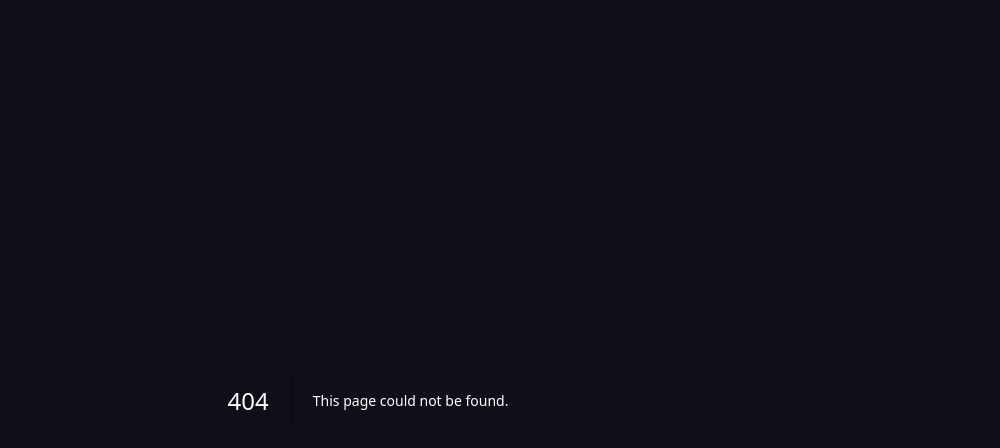
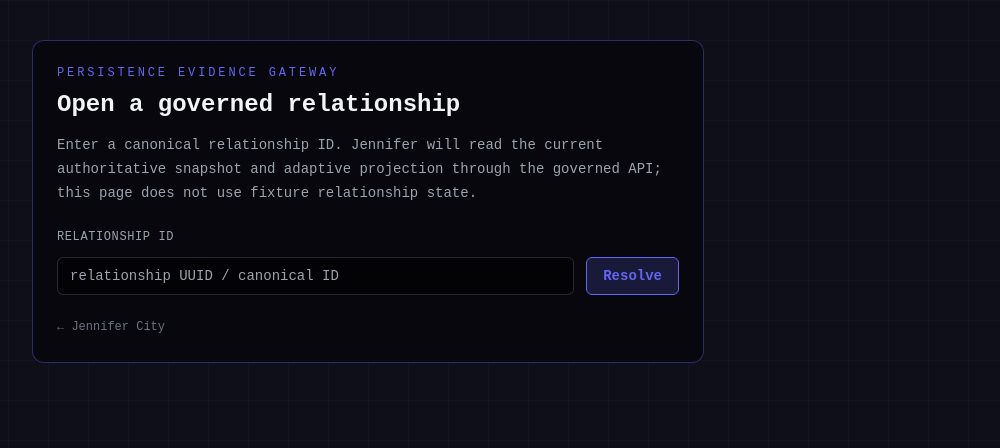
Before and after one commit to RobynAwesome/Project-Jennifer, a Next.js app in the folder apps/web/: page /relationships in a window 1280 px wide. Before the commit this address had no page. Shown: the top 448 px of the page, without its empty margins (272-1272 px from the left). Built offline with nearby package versions, Linux system fonts and the light colour scheme.

Commit message:
feat(web): add relationship persistence evidence gateway

```diff
--- /dev/null
+++ b/apps/web/src/app/relationships/page.tsx
@@ -0,0 +1,81 @@
+import Link from "next/link";
+
+export const dynamic = "force-dynamic";
+
+type RelationshipLookupPageProps = {
+  searchParams?: {
+    relationshipId?: string | string[];
+  };
+};
+
+export default function RelationshipLookupPage({
+  searchParams,
+}: RelationshipLookupPageProps) {
+  const rawRelationshipId = searchParams?.relationshipId;
+  const relationshipId = Array.isArray(rawRelationshipId)
+    ? rawRelationshipId[0]?.trim()
+    : rawRelationshipId?.trim();
+
+  return (
+    <main className="min-h-screen city-grid px-4 py-10 text-gray-100 sm:px-6">
+      <div className="mx-auto max-w-2xl rounded-xl border border-jennifer-primary/40 bg-black/50 p-6 backdrop-blur">
+        <p className="font-mono text-xs uppercase tracking-[0.24em] text-jennifer-primary">
+          Persistence Evidence Gateway
+        </p>
+        <h1 className="mt-2 text-2xl font-bold">Open a governed relationship</h1>
+        <p className="mt-3 text-sm leading-6 text-gray-400">
+          Enter a canonical relationship ID. Jennifer will read the current
+          authoritative snapshot and adaptive projection through the governed API;
+          this page does not use fixture relationship state.
+        </p>
+
+        <form method="get" className="mt-6 space-y-3">
+          <label
+            htmlFor="relationshipId"
+            className="block font-mono text-xs uppercase tracking-wider text-gray-400"
+          >
+            Relationship ID
+          </label>
+          <div className="flex flex-col gap-3 sm:flex-row">
+            <input
+              id="relationshipId"
+              name="relationshipId"
+              defaultValue={relationshipId}
+              required
+              autoComplete="off"
+              className="min-w-0 flex-1 rounded-md border border-white/15 bg-black/60 px-3 py-2 font-mono text-sm text-white outline-none focus:border-jennifer-primary"
+              placeholder="relationship UUID / canonical ID"
+            />
+            <button
+              type="submit"
+              className="rounded-md border border-jennifer-primary bg-jennifer-primary/20 px-4 py-2 font-mono text-sm font-semibold text-jennifer-primary hover:bg-jennifer-primary/30"
+            >
+              Resolve
+            </button>
+          </div>
+        </form>
+
+        {relationshipId ? (
+          <div className="mt-5 rounded-lg border border-jennifer-primary/30 bg-jennifer-primary/10 p-4">
+            <p className="break-all font-mono text-xs text-gray-300">
+              {relationshipId}
+            </p>
+            <Link
+              href={`/relationships/${encodeURIComponent(relationshipId)}`}
+              className="mt-3 inline-block font-mono text-sm font-semibold text-jennifer-primary underline decoration-jennifer-primary/40 underline-offset-4"
+            >
+              Open persisted evidence →
+            </Link>
+          </div>
+        ) : null}
+
+        <Link
+          href="/"
+          className="mt-6 inline-block font-mono text-xs text-gray-500 hover:text-gray-300"
+        >
+          ← Jennifer City
+        </Link>
+      </div>
+    </main>
+  );
+}
```
